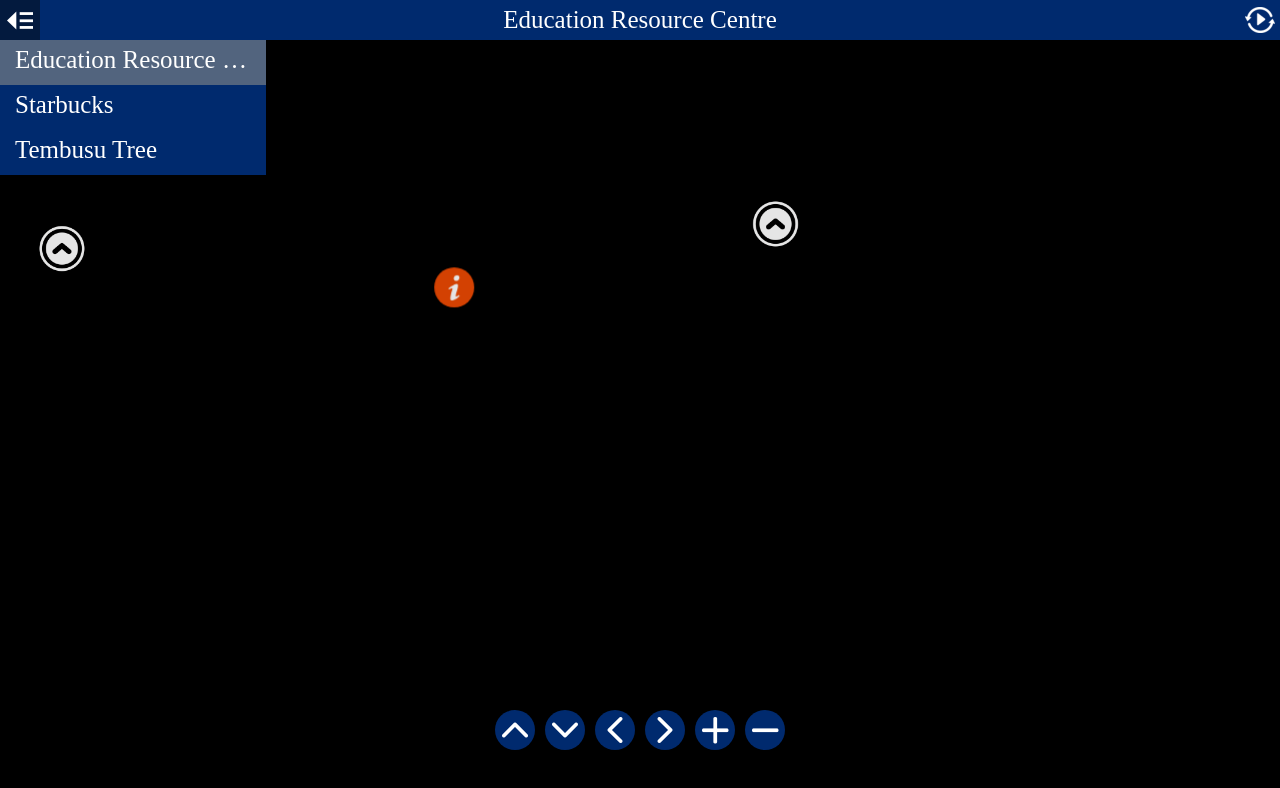
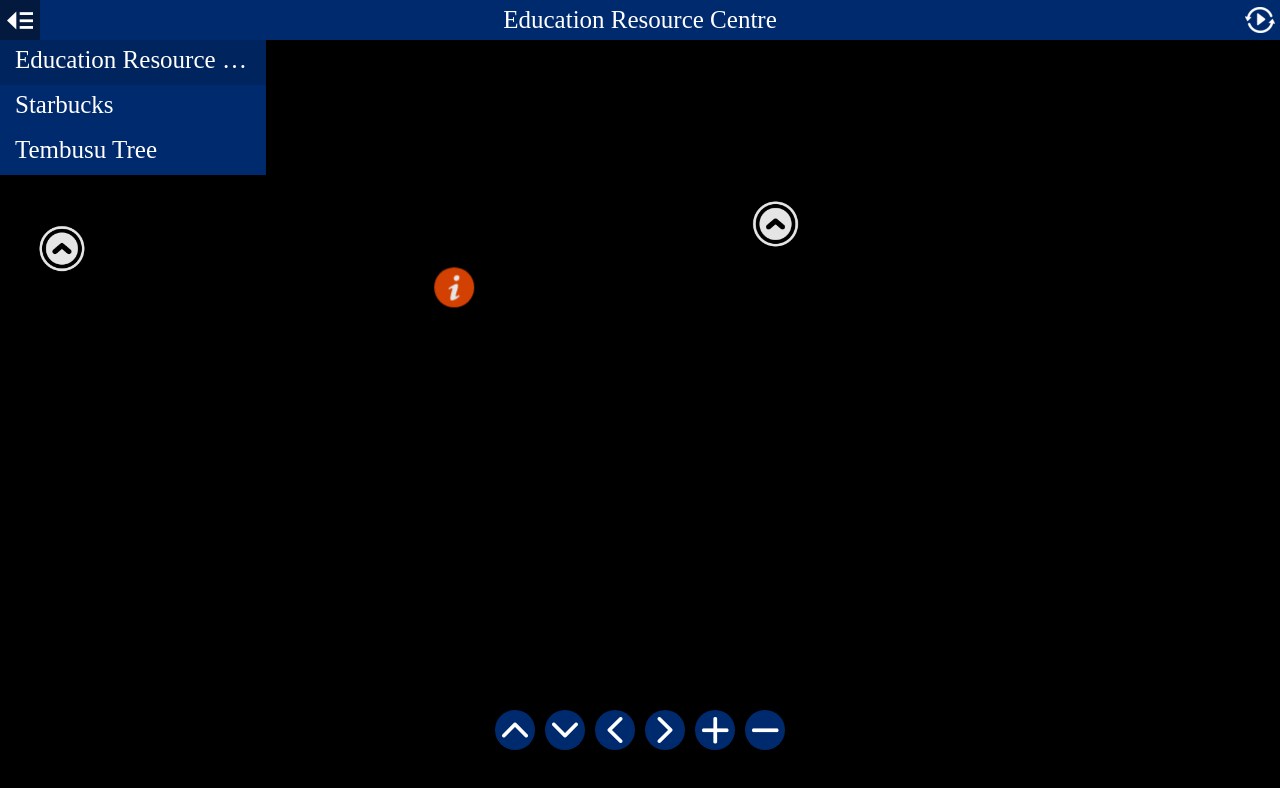
Before and after one commit to sciasbt/Web-Tour, a plain HTML site: page index.html in a window 1280 px wide. In both pictures the pointer is over the link "Education Resource Centre". Drawn offline with Linux system fonts and the light colour scheme.

Commit message:
Update style.css

```diff
--- a/style.css
+++ b/style.css
@@ -320,8 +320,7 @@ body.fullscreen-enabled.mobile #autorotateToggle {
 }
 
 .no-touch #sceneList .scene:hover {
-  background-color: rgb(103,115,131);
-  background-color: rgba(103,115,131,0.8);
+  background-color: #031a3e54;
 }
 
 #sceneList .scene.current {
```
